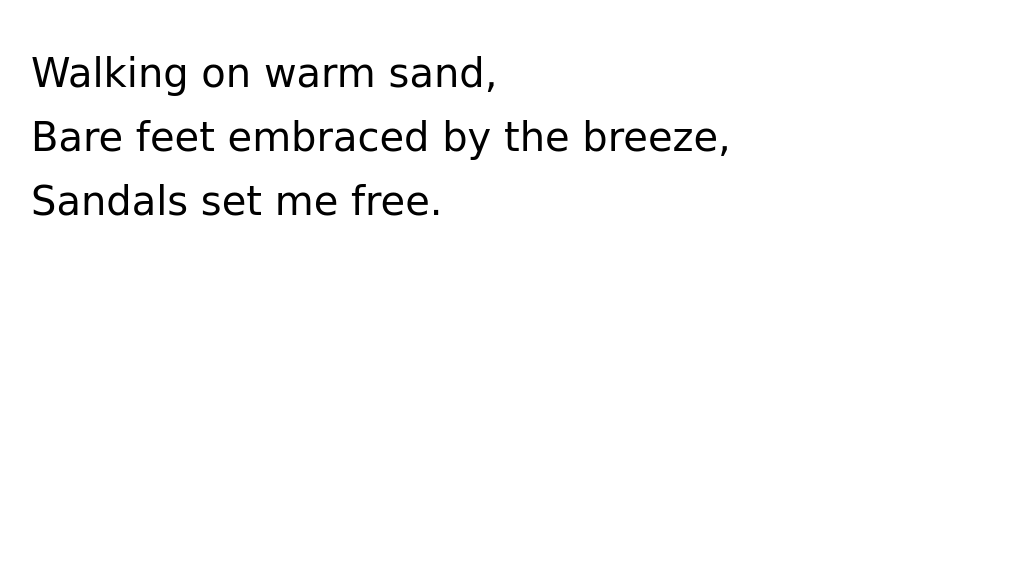
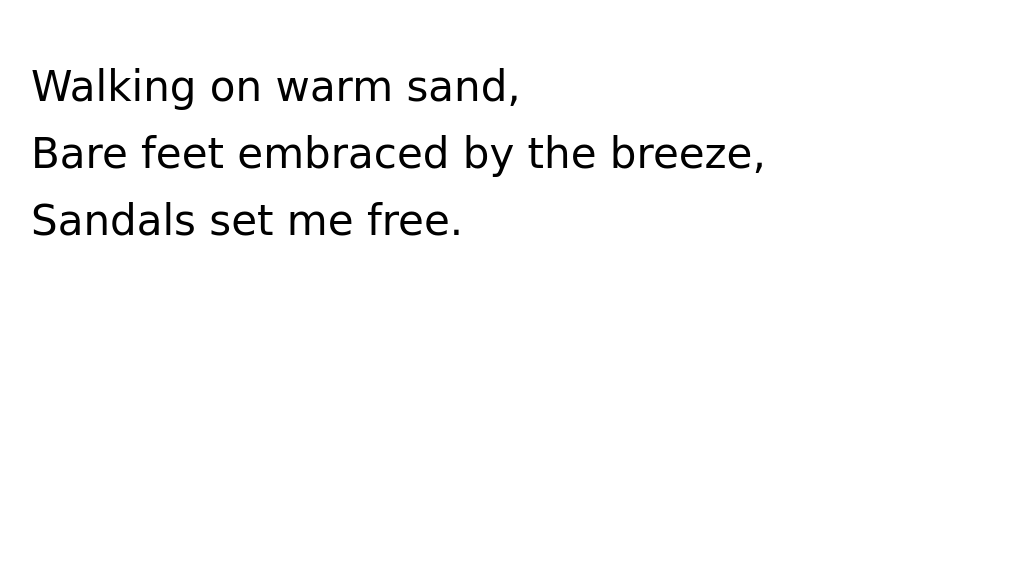
Before and after one commit to RobertRish/dom-exercises, a plain HTML site: page sandals.html in a window 1280 px wide. Shown: the part 237-800 px from the top of the page, without its empty margins (12-1047 px from the left). Drawn offline with Linux system fonts and the light colour scheme.

Commit message:
increase font size

```diff
--- a/sandals.html
+++ b/sandals.html
@@ -6,7 +6,7 @@
         body {
             background-image: #e6dbbf;
             font-family: 'Segoe Script', cursive;
-            font-size: 40px;
+            font-size: 42px;
             line-height: 1.6;
             margin: 0;
             padding: 43px;
```
